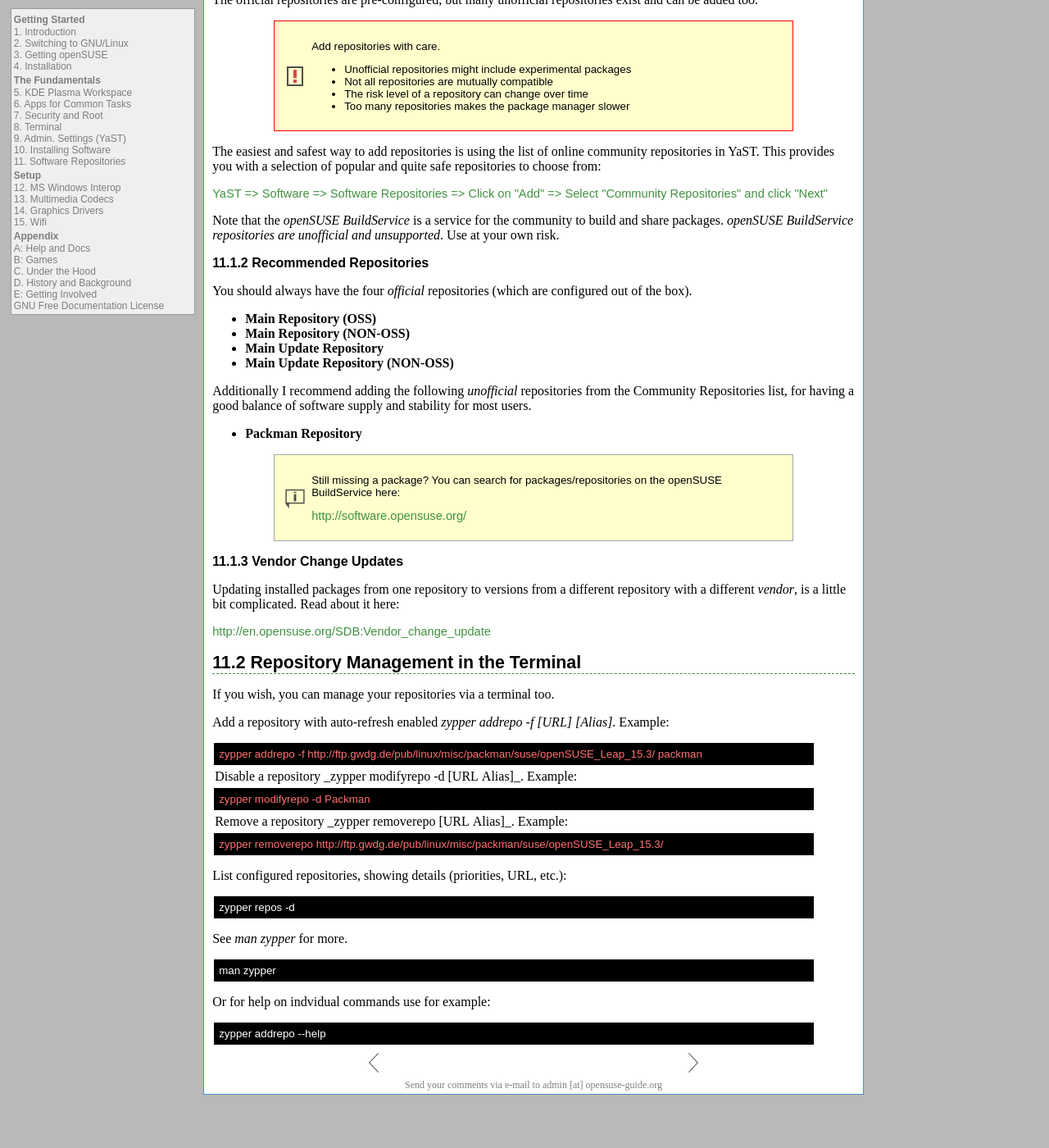
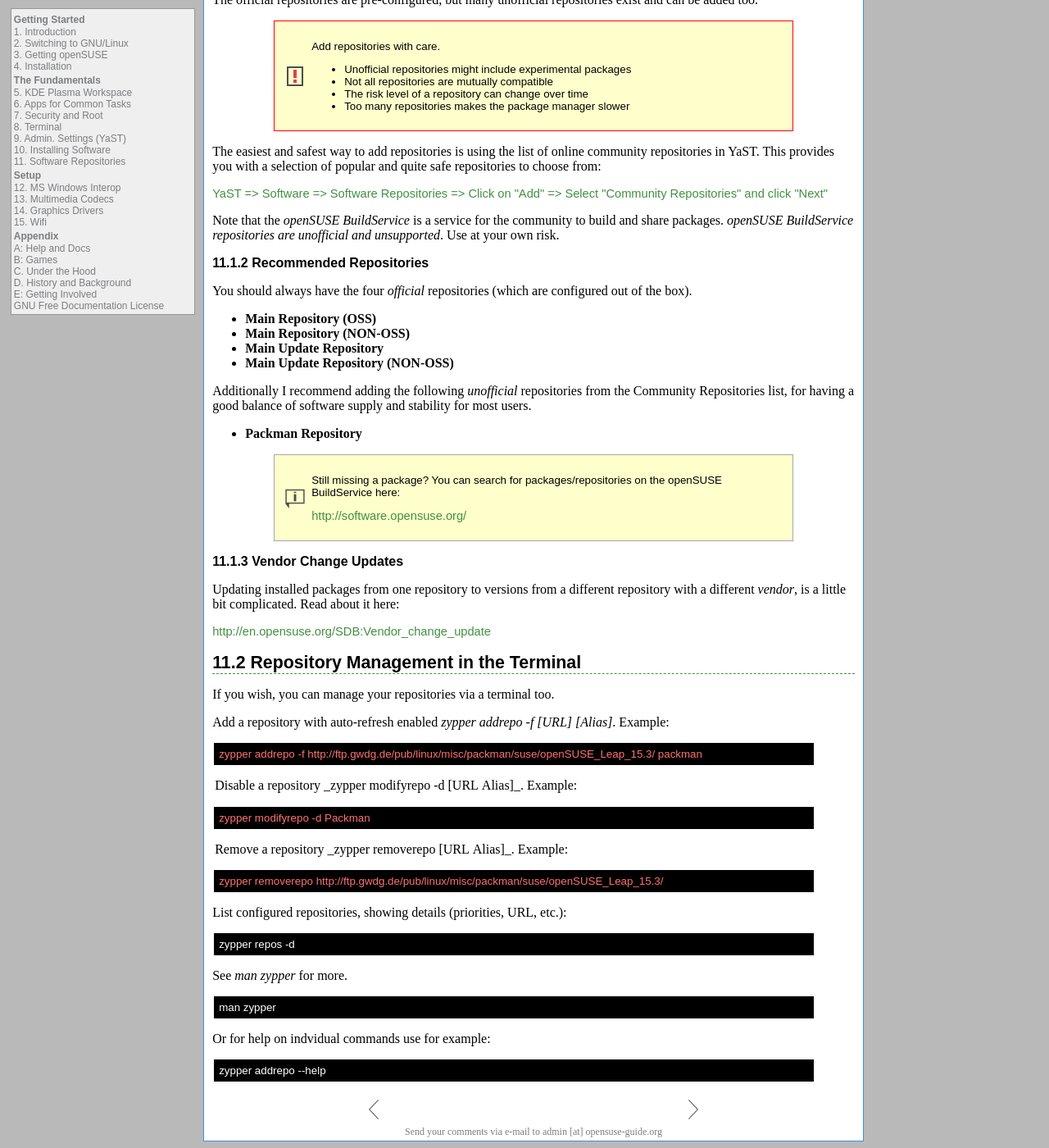
Before and after one commit to cb400f/opensuse-guide.org, a Jekyll site: the page built from repositories.md, in a window 1280 px wide and 1400 px high, scrolled down 781 px. Shown: the whole window at 82% size. Built offline with Jekyll 4.4.1, drawn with Linux system fonts in a browser that asks for light colours; before the commit the page ends 2124 px from its top, so only the background shows below that.

Commit message:
Improvement - CSS - better margins

```diff
--- a/css/style.css
+++ b/css/style.css
@@ -181,7 +181,8 @@
 	font-weight: normal;
 	font-size: 11pt;
 	/*font-style: italic;  */
-	margin-bottom: 0px;
+	margin-bottom: 1em;
+	margin-top: 1em;
 }
 
 
@@ -251,7 +252,7 @@
 	font-family: sans-serif;
 	font-size: 10pt;
         background: black;
-        margin: 2px 50px 2px 2px;
+        margin: 1em 50px 1em 2px;
         padding: 6px 6px 6px 6px;
         list-style: none;
           }
@@ -261,7 +262,7 @@
 	font-size: 10pt;
 	font-family: sans-serif;
         background: black;
-        margin: 2px 50px 2px 2px;
+        margin: 1em 50px 1em 2px;
         padding: 6px 6px 6px 6px;
         list-style: none;
           }
@@ -271,7 +272,7 @@
         background: #FFFFCC;
 	font-size: 10pt;
 	font-family: sans-serif;
-        margin: 2px 75px 2px 75px;
+        margin: 1em 75px 1em 75px;
         padding: 6px 6px 6px 6px;
         list-style: none;
         border-style: solid;
@@ -284,7 +285,7 @@
 	font-size: 10pt;
 	font-family: sans-serif;
         background: #FFFFCC;
-        margin: 2px 75px 2px 75px;
+        margin: 1em 75px 1em 75px;
         padding: 6px 6px 6px 6px;
         list-style: none;
         border-style: solid;
```
